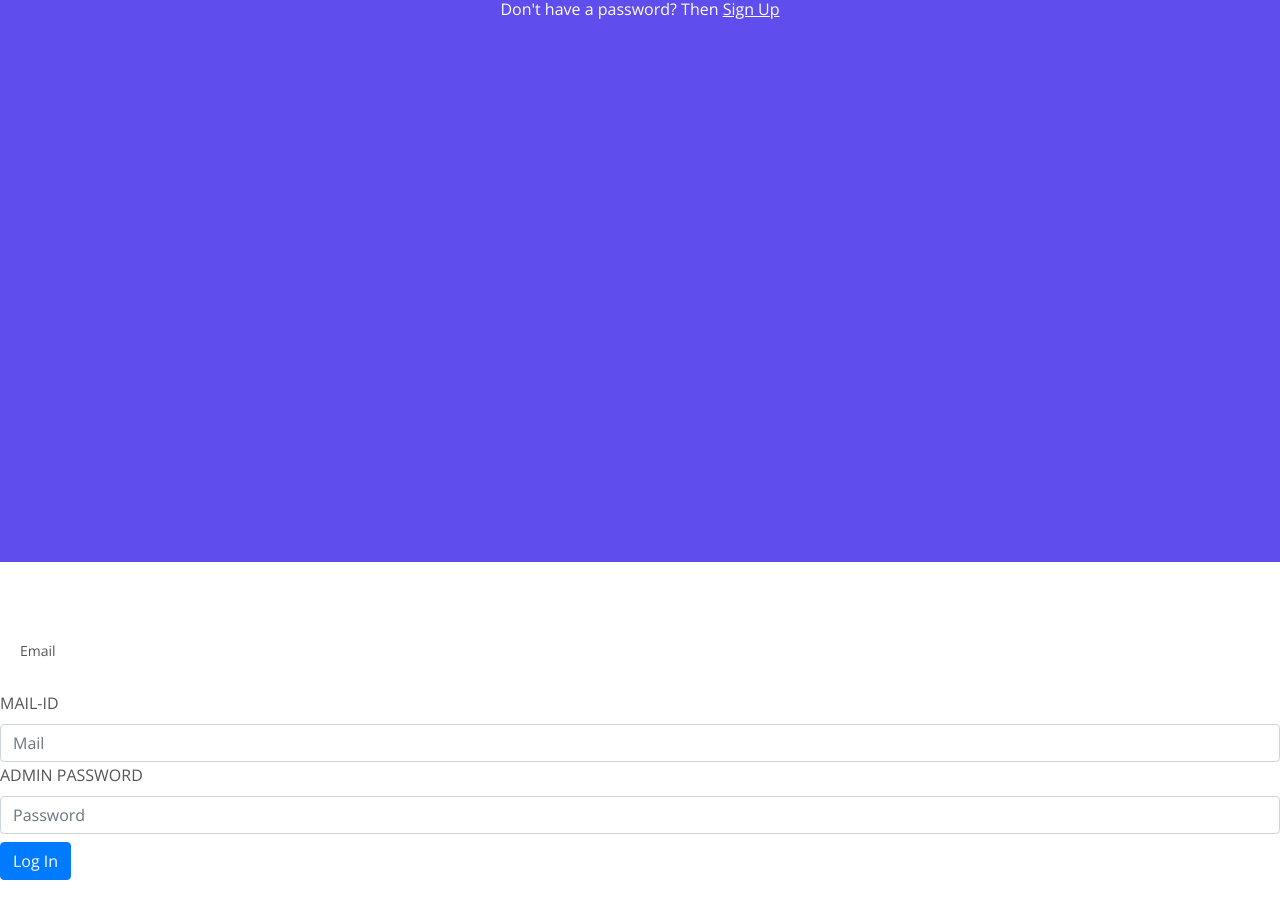
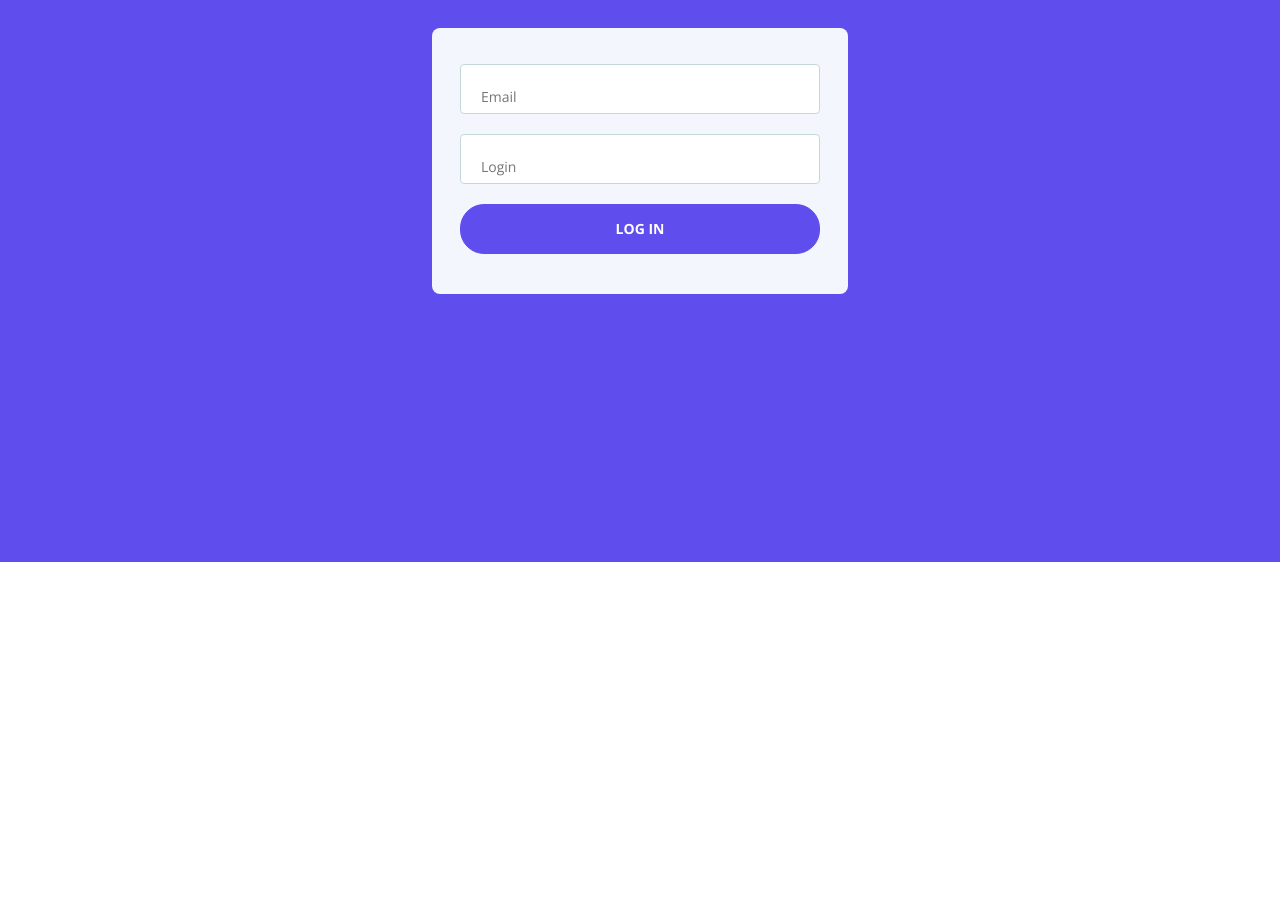
Before and after one commit to samyukthaa77/p2p-lending, a Next.js app: page /admin_login in a window 1280 px wide. Shown: the part 238-1156 px from the top of the page. After the commit the page ends 800 px from the top, so only its background shows below. Built offline with nearby package versions, Linux system fonts and the light colour scheme.

Commit message:
admin log in frontend

```diff
--- a/pages/admin_login.js
+++ b/pages/admin_login.js
@@ -16,6 +16,7 @@ const Login = () => {
 				method: "login",
 				email: email,
 				password: md5(password),
+				type: "borrower",
 			}
 		);
 
@@ -27,8 +28,6 @@ const Login = () => {
 		}
 	};
 
-
-
 	return (
 		<>
 			<Header />
@@ -37,80 +36,60 @@ const Login = () => {
 				<div className="container">
 					<div className="row">
 						<div className="col-lg-12">
-							<h1>Log In</h1>
-							<p>
-								{"Don't have a password? Then "}
-								<Link href="/signup">
-									<a className="white">Sign Up</a>
-								</Link>
-							</p>
-
-
-						</div>
-					</div>
-				</div>
-			</header>
-			<body class="form">
-
+							<h1 style={{ marginBottom: 40 }}>Admin Log In</h1>
+							<div className="form-container">
 								<div>
-        			<div>
-            			<div >
-                			<div class="form-container">
-                    			<div class="form-group">
-
-                            			<div id="admin_login" class="form ">
-											<div className="field-wrapper input">
-												<label for="mail-id">MAIL-ID</label>
+									<div className="form-group">
 										<input
 											type="email"
 											className="form-control-input"
-													placeholder="Mail"
 											id="lemail"
-													class="form-control"
 											required
+											placeholder="Email"
 											value={email}
 											onChange={(e) =>
 												setEmail(e.target.value)
 											}
 										/>
-												<label
-													className="label-control"
-													htmlFor="lemail"
-												>
-													Email
-												</label>
 										<div className="help-block with-errors"></div>
 									</div>
-                                			<div id="password-field" class="field-wrapper input mb-2">
-                                    			<div class="d-flex justify-content-between">
-                                        			<label for="password">ADMIN PASSWORD</label>
+									<div className="form-group">
+										<input
+											type="text"
+											className="form-control-input"
+											id="lpassword"
+											required
+											placeholder="Login"
+											value={password}
+											onChange={(e) =>
+												setPassword(e.target.value)
+											}
+										/>
+										<div className="help-block with-errors"></div>
 									</div>
-                                    			<input id="password" name="password" type="password" class="form-control" placeholder="Password"></input>
+									<div className="form-group">
+										<button
+											type="submit"
+											className="form-control-submit-button"
+											onClick={login}
+										>
+											LOG IN
+										</button>
 									</div>
-                                			<div class="d-sm-flex justify-content-between">
-                                    			<div class="field-wrapper">
-                                        			<button type="submit" class="btn btn-primary" value="">Log In</button>
-                                    			</div>
-                                			</div>
-
-                            			</div>
-
-
+									<div className="form-message">
+										<div
+											id="lmsgSubmit"
+											className="h3 text-center hidden"
+										></div>
 									</div>
 								</div>
 							</div>
 						</div>
 					</div>
-
-
-
-
-
-
-			</body>
+				</div>
+			</header>
 		</>
 	);
-
 };
 
 export default Login;
```
Lines whose indentation alone changed are shown as unchanged.
